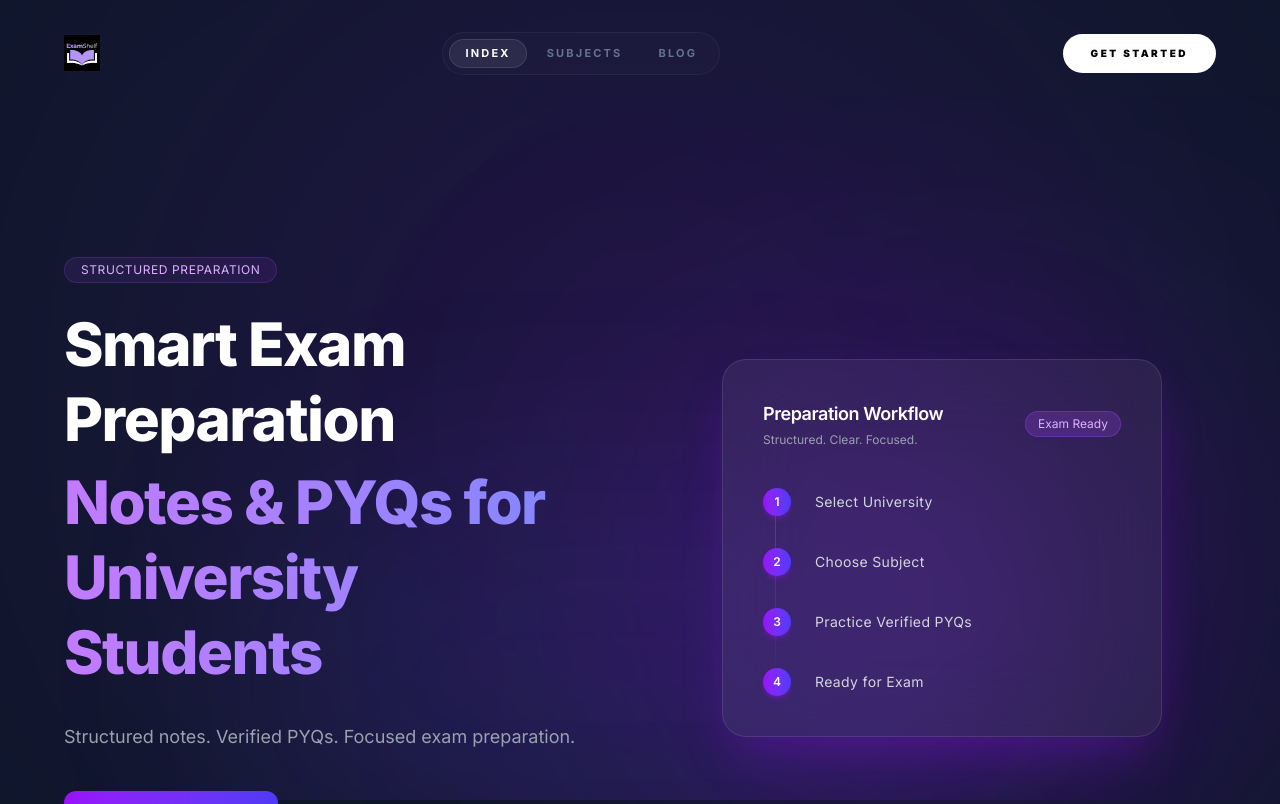
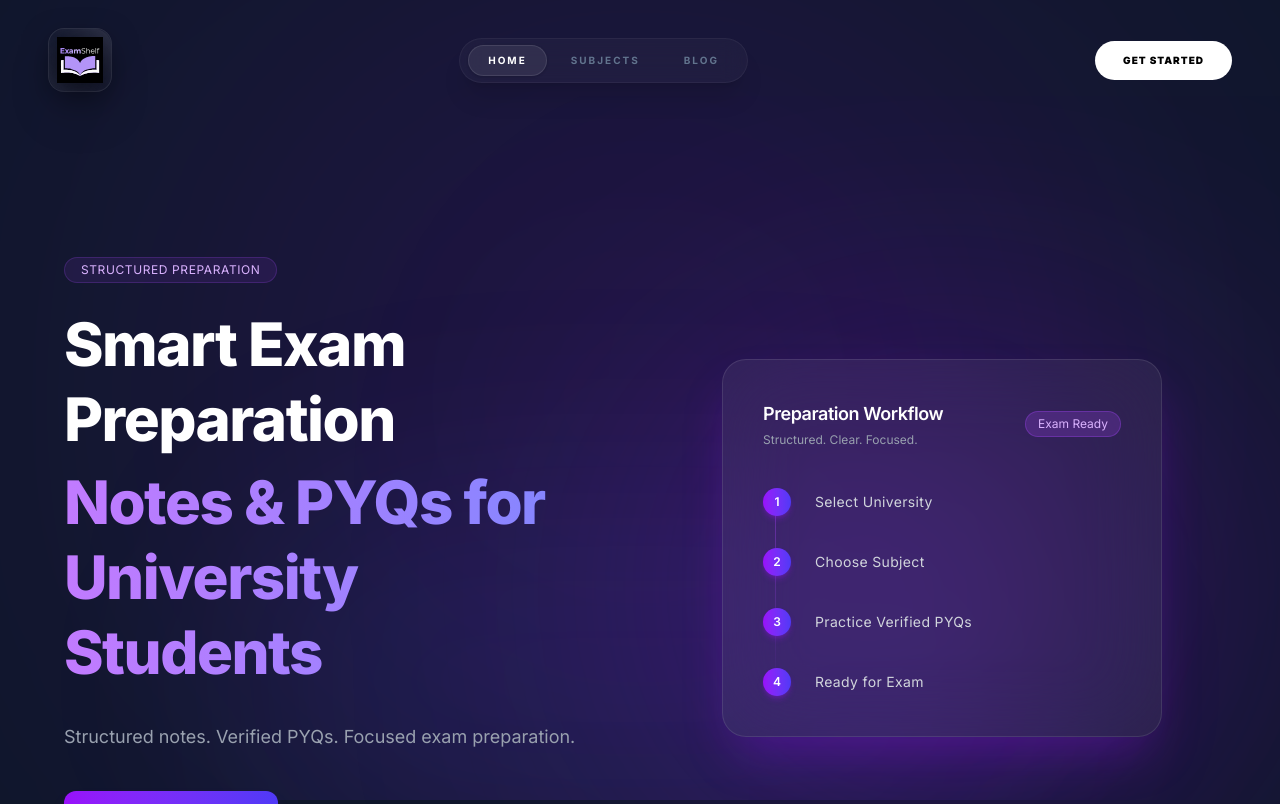
Before and after one commit to Aradhy2005/examshelf-f, a Next.js app: page / in a window 1280 px wide. Shown: the top 804 px of the page. Built offline with nearby package versions, Linux system fonts and the light colour scheme; no server answers.

Commit message:
Logo Visibility Improve

```diff
--- a/src/components/Navbar.tsx
+++ b/src/components/Navbar.tsx
@@ -8,7 +8,7 @@ import { useRouter, usePathname } from "next/navigation";
 import { useState, useEffect } from "react";
 import {
   Menu, X, LogOut, LayoutDashboard,
-  Library, Sparkles, Command, ChevronRight
+  ChevronRight
 } from "lucide-react";
 
 export default function Navbar() {
@@ -37,66 +37,81 @@ export default function Navbar() {
     return (
       <Link
         href={href}
-        className={`relative transition-all duration-500 rounded-full flex items-center ${
+        className={`relative transition-all duration-300 rounded-full flex items-center ${
           mobile
-            ? "w-full justify-between py-4 px-6 text-[12px] font-bold tracking-[0.15em] uppercase border-b border-white/5"
-            : "px-4 py-1.5 text-[11px] font-bold uppercase tracking-[0.2em]"
+            ? "w-full justify-between py-5 px-8 text-[11px] font-bold tracking-[0.2em] uppercase border-b border-white/5"
+            : "px-5 py-2 text-[10px] font-bold uppercase tracking-[0.2em]"
         } ${isActive ? "text-white" : "text-slate-500 hover:text-white"}`}
       >
         <span>{label}</span>
         {isActive && !mobile && (
-          <div className="absolute inset-0 bg-white/[0.08] border border-white/10 rounded-full -z-10 shadow-inner" />
+          <div className="absolute inset-0 bg-white/[0.08] border border-white/10 rounded-full -z-10 shadow-sm" />
         )}
-        {mobile && <ChevronRight size={14} className={isActive ? "text-purple-500" : "text-slate-700"} />}
+        {mobile && <ChevronRight size={14} className={isActive ? "text-purple-500" : "text-slate-800"} />}
       </Link>
     );
   };
 
   return (
     <nav
-      className={`fixed top-0 left-0 w-full z-[100] transition-all duration-700 ease-out ${
+      className={`fixed top-0 left-0 w-full z-[100] transition-all duration-500 ${
         scrolled
-          ? "bg-black/40 backdrop-blur-3xl py-3 border-b border-white/5"
-          : "bg-transparent py-8 border-b border-transparent"
+          ? "bg-black/60 backdrop-blur-2xl py-3 border-b border-white/5"
+          : "bg-transparent py-7 border-b border-transparent"
       }`}
     >
-      <div className="max-w-[1400px] mx-auto px-8 lg:px-16 flex items-center justify-between">
+      <div className="max-w-[1440px] mx-auto px-8 lg:px-12 flex items-center justify-between">
 
-        {/* Brand */}
-        <Link href="/" className="relative group flex items-center">
-          <img
-            src="/logo.svg"
-            alt="ExamShelf"
-            className="h-9 w-9 relative z-10 transition-transform duration-500 group-hover:scale-110"
-          />
-        </Link>
+        {/* BRAND: BALANCED PROFESSIONAL LOGO */}
+<Link href="/" className="relative group flex items-center justify-center">
+  {/* Soft ambient glow that expands on hover */}
+  <div className="absolute -inset-8 bg-purple-600/10 blur-[50px] rounded-full opacity-0 group-hover:opacity-100 transition-all duration-1000 ease-in-out" />
 
-        {/* Desktop Central Navigation */}
-        <div className="hidden md:flex items-center gap-1 bg-white/[0.02] border border-white/5 backdrop-blur-md rounded-full px-1.5 py-1.5">
-          <NavItem href="/" label="Index" />
+  {/* Increased size from h-12 to h-14 (Desktop) and h-12 (Mobile).
+      Using a rounded-2xl glass container to anchor the brand.
+  */}
+  <div className="relative h-14 w-14 md:h-16 md:w-16 p-2 rounded-2xl bg-white/[0.03] border border-white/10 backdrop-blur-md shadow-2xl transition-all duration-500 group-hover:bg-white/[0.08] group-hover:border-white/20 group-hover:scale-105">
+
+    {/* Internal light reflection for a 'glass' look */}
+    <div className="absolute inset-0 bg-gradient-to-tr from-white/5 via-transparent to-white/10 rounded-2xl pointer-events-none" />
+
+    <img
+      src="/logo.svg"
+      alt="ExamShelf"
+      className="h-full w-full object-contain relative z-10 transition-transform duration-500 group-hover:rotate-[-3deg] drop-shadow-[0_8px_16px_rgba(0,0,0,0.6)]"
+    />
+  </div>
+</Link>
+
+        {/* DESKTOP NAVIGATION */}
+        <div className="hidden md:flex items-center gap-1 bg-white/[0.03] border border-white/5 backdrop-blur-md rounded-full px-2 py-1.5 shadow-xl">
+          <NavItem href="/" label="Home" />
           <NavItem href="/subjects" label="Subjects" />
           <NavItem href="/blog" label="Blog" />
           {!loading && user && <NavItem href="/library" label="My Library" />}
         </div>
 
-        {/* Desktop User System */}
-        <div className="hidden md:flex items-center gap-8">
+        {/* ACTIONS */}
+        <div className="hidden md:flex items-center gap-6">
           {!loading && user ? (
-            <div className="flex items-center gap-6">
+            <div className="flex items-center gap-5">
               {role === "admin" && (
-                <Link href="/admin" className="text-slate-500 hover:text-purple-400 transition-all">
-                  <Command size={18} />
+                <Link href="/admin" className="text-slate-500 hover:text-purple-400 transition-colors">
+                  <LayoutDashboard size={18} />
                 </Link>
               )}
-              <button onClick={handleLogout} className="text-[10px] font-black uppercase tracking-widest text-slate-500 hover:text-red-400 transition-all">
-                <LogOut size={16} />
+              <button
+                onClick={handleLogout}
+                className="flex items-center gap-2 text-[10px] font-bold uppercase tracking-widest text-slate-500 hover:text-red-500 transition-all"
+              >
+                Logout <LogOut size={15} />
               </button>
             </div>
           ) : (
             !loading && (
               <Link
                 href="/login"
-                className="group px-7 py-3 rounded-full bg-white text-black text-[10px] font-black uppercase tracking-[0.25em] transition-all hover:bg-purple-600 hover:text-white"
+                className="px-7 py-3 rounded-full bg-white text-black text-[10px] font-black uppercase tracking-widest transition-all hover:bg-purple-600 hover:text-white"
               >
                 Get Started
               </Link>
@@ -104,43 +119,43 @@ export default function Navbar() {
           )}
         </div>
 
-        {/* Mobile Controller */}
+        {/* MOBILE TRIGGER */}
         <button
           onClick={() => setOpen(!open)}
-          className="md:hidden relative h-10 w-10 flex items-center justify-center border border-white/10 rounded-xl bg-white/5 text-white"
+          className="md:hidden h-11 w-11 flex items-center justify-center border border-white/10 rounded-xl bg-white/5 text-white active:scale-95 transition-transform"
         >
-          {open ? <X size={20} /> : <Menu size={20} />}
+          {open ? <X size={22} /> : <Menu size={22} />}
         </button>
       </div>
 
-      {/* 📱 Professional Mobile Dropdown (75% Height) */}
+      {/* MOBILE NAV: 75% HEIGHT ISLAND */}
       <div
-        className={`fixed top-0 left-0 w-full h-[75vh] z-[90] bg-[#02040a]/95 backdrop-blur-3xl border-b border-white/10 transition-all duration-700 ease-[cubic-bezier(0.23,1,0.32,1)] md:hidden ${
+        className={`fixed top-0 left-0 w-full h-[75vh] z-[90] bg-[#050505]/95 backdrop-blur-3xl border-b border-white/10 transition-all duration-700 ease-[cubic-bezier(0.23,1,0.32,1)] md:hidden ${
           open ? "translate-y-0 opacity-100" : "-translate-y-full opacity-0 pointer-events-none"
         }`}
       >
-        <div className="flex flex-col h-full pt-24 px-8 pb-10">
-          <div className="flex flex-col gap-2">
-            <p className="text-[10px] font-black text-slate-600 uppercase tracking-[0.3em] mb-4 px-6">Navigation</p>
-            <NavItem href="/" label="Dashboard" mobile />
+        <div className="flex flex-col h-full pt-28 px-8 pb-10">
+          <div className="flex flex-col gap-1">
+            <p className="text-[9px] font-black text-slate-600 uppercase tracking-[0.4em] mb-4 px-8">System Menu</p>
+            <NavItem href="/" label="Home" mobile />
             <NavItem href="/subjects" label="Subjects" mobile />
             <NavItem href="/blog" label="Blog" mobile />
             {user && <NavItem href="/library" label="My Library" mobile />}
-            {role === "admin" && <NavItem href="/admin" label="Console" mobile />}
+            {role === "admin" && <NavItem href="/admin" label="Admin Console" mobile />}
           </div>
 
-          <div className="mt-auto flex flex-col gap-4">
+          <div className="mt-auto px-4">
              {user ? (
               <button
                 onClick={handleLogout}
-                className="w-full py-4 rounded-2xl bg-red-500/5 border border-red-500/10 text-red-500 text-[11px] font-black uppercase tracking-widest flex items-center justify-center gap-2"
+                className="w-full py-4 rounded-2xl bg-red-500/5 border border-red-500/10 text-red-500 text-[10px] font-black uppercase tracking-widest flex items-center justify-center gap-3"
               >
-                <LogOut size={14} /> Logout
+                Logout
               </button>
              ) : (
               <Link
                 href="/login"
-                className="w-full py-5 bg-white text-black rounded-2xl font-black text-center text-[11px] uppercase tracking-[0.25em]"
+                className="w-full py-5 bg-white text-black rounded-2xl font-black text-center text-[10px] uppercase tracking-widest"
               >
                 Get Started
               </Link>
@@ -149,11 +164,11 @@ export default function Navbar() {
         </div>
       </div>
 
-      {/* Overlay to close menu when clicking outside */}
+      {/* CLICK OUTSIDE TO CLOSE */}
       {open && (
         <div
           onClick={() => setOpen(false)}
-          className="fixed inset-0 bg-black/40 backdrop-blur-sm z-[80] md:hidden"
+          className="fixed inset-0 bg-black/40 backdrop-blur-md z-[80] md:hidden"
         />
       )}
     </nav>
```
